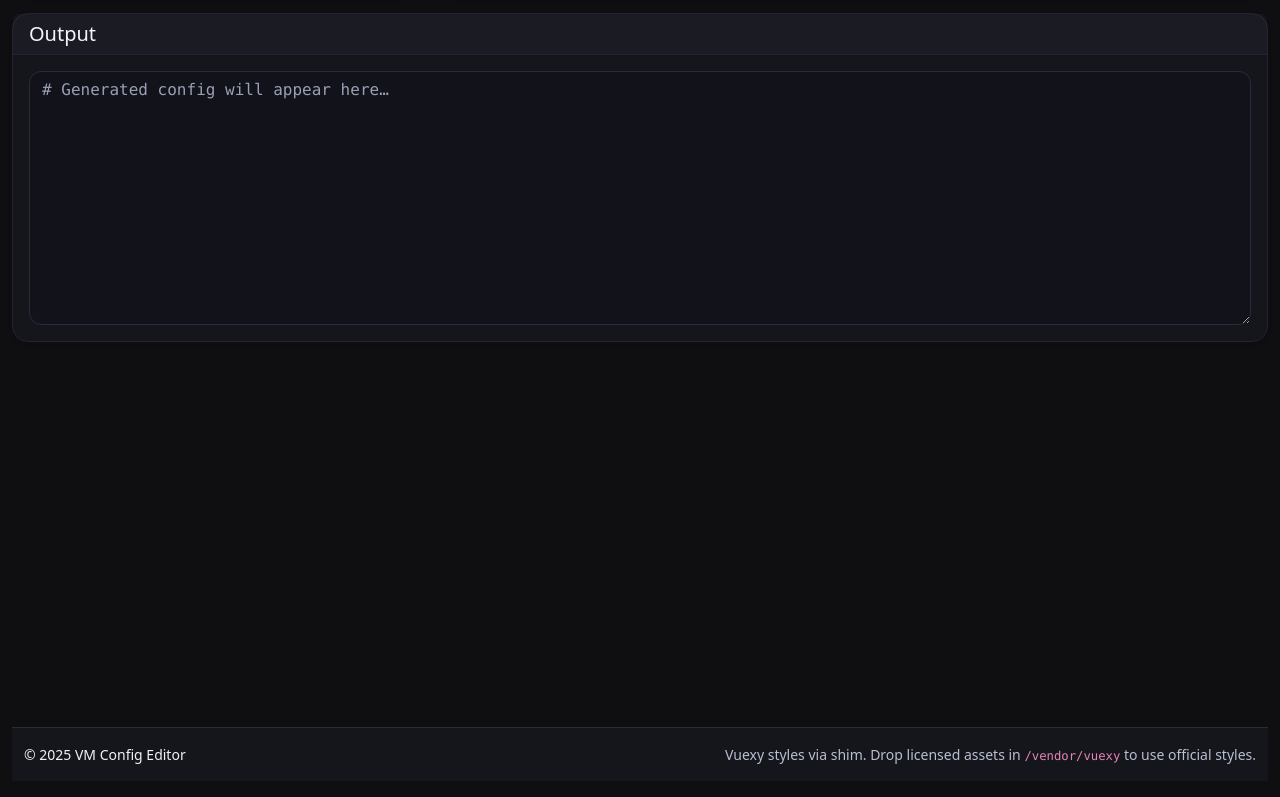
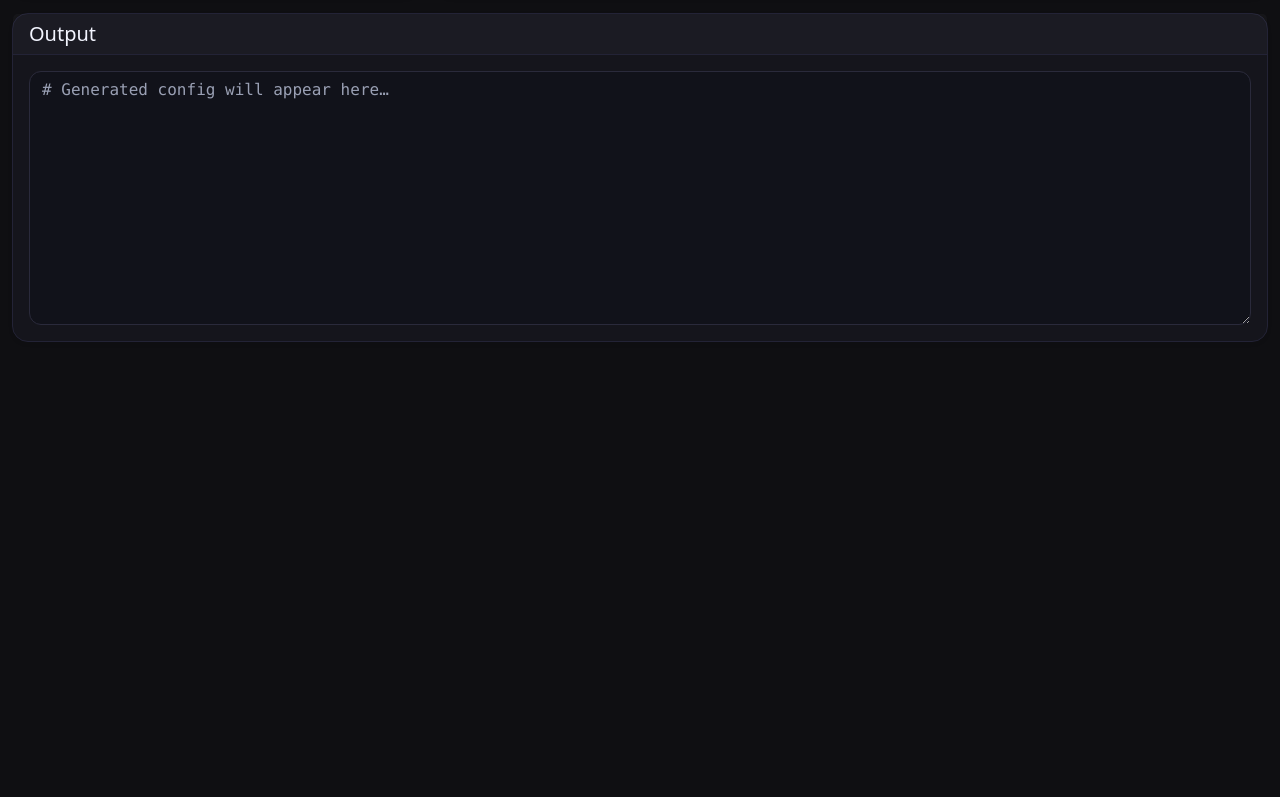
Before and after one commit to Chinsusu/router-script, a website: page public/index.html in a window 1280 px wide. Shown: the part 578-1375 px from the top of the page. After the commit the page ends 1297 px from the top, so only its background shows below. Drawn offline with nearby package versions, Linux system fonts and the light colour scheme.

Commit message:
chore(ui): remove footer from layout

```diff
--- a/public/index.html
+++ b/public/index.html
@@ -149,13 +149,6 @@
       </div>
     </div>
 
-    <footer class="footer border-top py-3 mt-4">
-      <div class="container-xxl d-flex justify-content-between">
-        <span class="small">© 2025 VM Config Editor</span>
-        <span class="small text-muted">Vuexy styles via shim. Drop licensed assets in <code>/vendor/vuexy</code> to use official styles.</span>
-      </div>
-    </footer>
-
     <script src="https://cdn.jsdelivr.net/npm/bootstrap@5.3.3/dist/js/bootstrap.bundle.min.js"></script>
     <script src="/assets/app.js" type="module"></script>
   </body>
```
